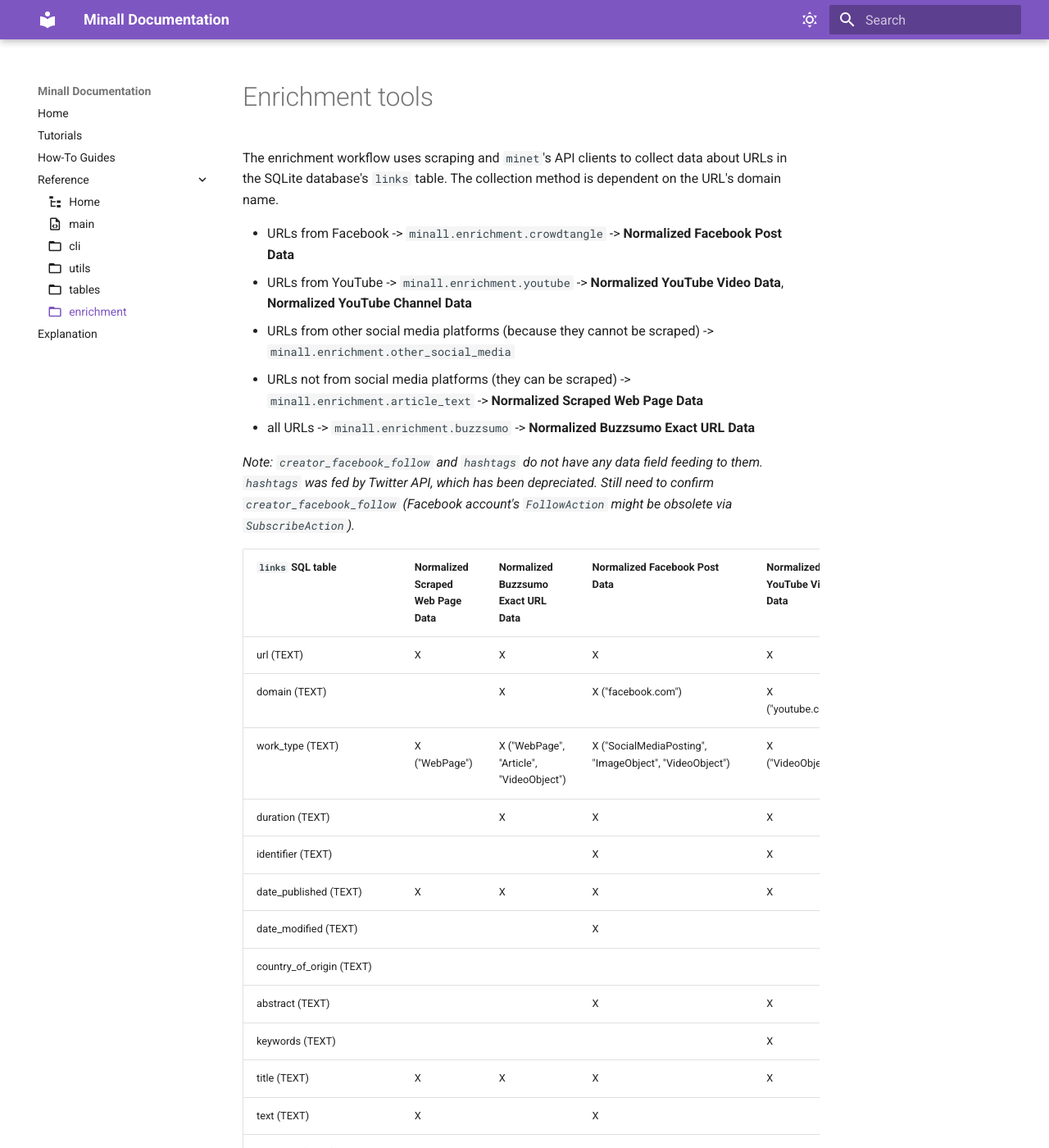
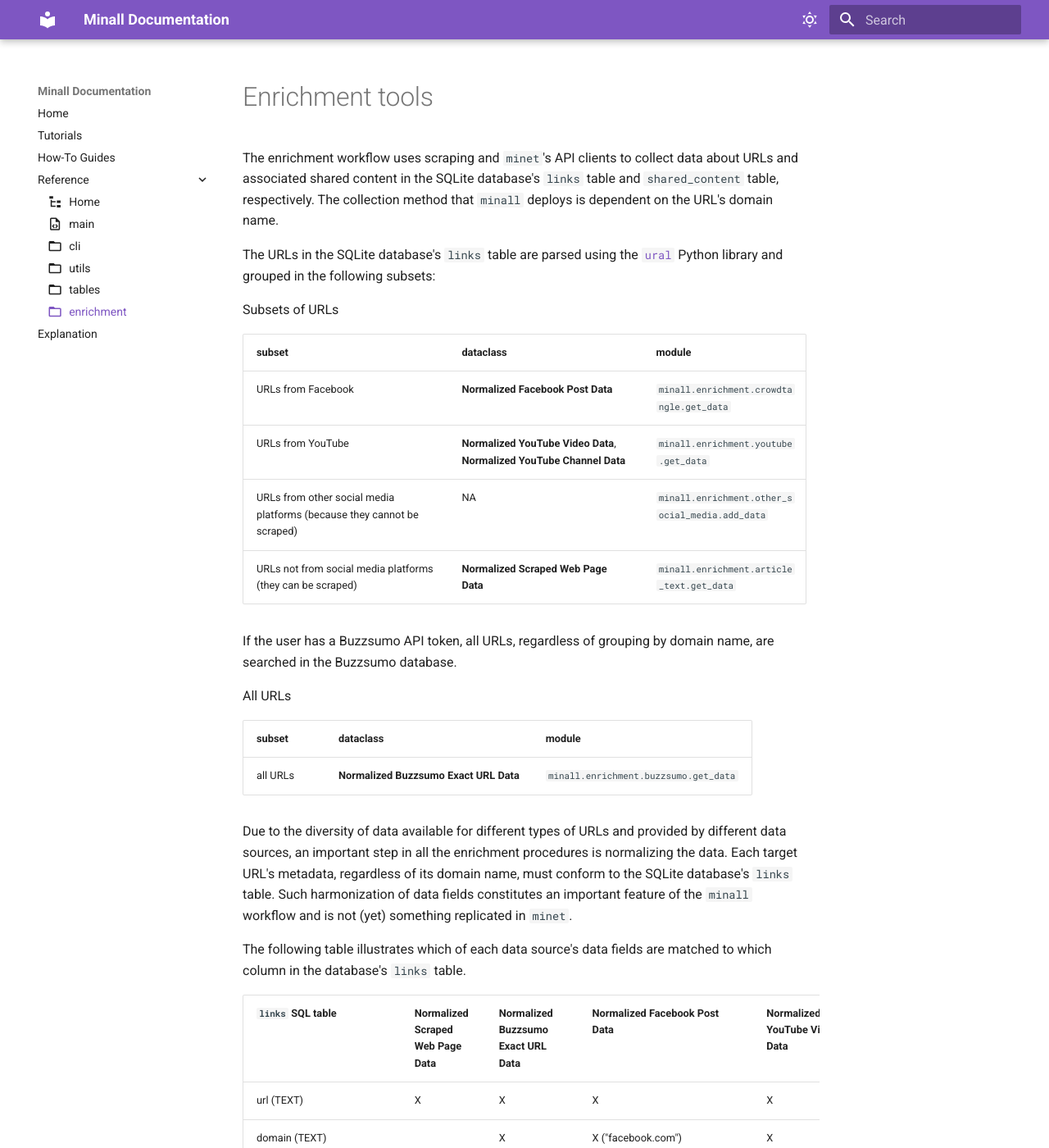
Before and after one commit to medialab/minall, an MkDocs documentation site: the page built from docs/reference/enrichment.md, in a window 1280 px wide and 1400 px high. Shown: the whole window at 82% size. Built offline with MkDocs 1.6.1 and Material for MkDocs 9.7.7, drawn with Linux system fonts in a browser that asks for light colours; some of the changed text lies outside the part shown.

```diff
--- a/docs/reference/enrichment.md
+++ b/docs/reference/enrichment.md
@@ -4,15 +4,30 @@ icon: material/folder-outline
 
 # Enrichment tools
 
-The enrichment workflow uses scraping and `minet`'s API clients to collect data about URLs in the SQLite database's `links` table. The collection method is dependent on the URL's domain name.
+The enrichment workflow uses scraping and `minet`'s API clients to collect data about URLs and associated shared content in the SQLite database's `links` table and `shared_content` table, respectively. The collection method that `minall` deploys is dependent on the URL's domain name.
 
-- URLs from Facebook -> `minall.enrichment.crowdtangle` -> **Normalized Facebook Post Data**
-- URLs from YouTube -> `minall.enrichment.youtube` -> **Normalized YouTube Video Data**, **Normalized YouTube Channel Data**
-- URLs from other social media platforms (because they cannot be scraped) -> `minall.enrichment.other_social_media`
-- URLs not from social media platforms (they can be scraped) -> `minall.enrichment.article_text` -> **Normalized Scraped Web Page Data**
-- all URLs -> `minall.enrichment.buzzsumo` -> **Normalized Buzzsumo Exact URL Data**
+The URLs in the SQLite database's `links` table are parsed using the [`ural`](https://github.com/medialab/ural) Python library and grouped in the following subsets:
 
-_Note: `creator_facebook_follow` and `hashtags` do not have any data field feeding to them. `hashtags` was fed by Twitter API, which has been depreciated. Still need to confirm `creator_facebook_follow` (Facebook account's `FollowAction` might be obsolete via `SubscribeAction`)._
+Subsets of URLs
+
+|subset|dataclass|module|
+|--|--|--|
+|URLs from Facebook|**Normalized Facebook Post Data**|`minall.enrichment.crowdtangle.get_data`|
+|URLs from YouTube|**Normalized YouTube Video Data**, **Normalized YouTube Channel Data**|`minall.enrichment.youtube.get_data`|
+URLs from other social media platforms (because they cannot be scraped)|NA|`minall.enrichment.other_social_media.add_data`|
+|URLs not from social media platforms (they can be scraped)|**Normalized Scraped Web Page Data**|`minall.enrichment.article_text.get_data`|
+
+If the user has a Buzzsumo API token, all URLs, regardless of grouping by domain name, are searched in the Buzzsumo database.
+
+All URLs
+
+|subset|dataclass|module|
+|--|--|--|
+all URLs|**Normalized Buzzsumo Exact URL Data**|`minall.enrichment.buzzsumo.get_data`|
+
+Due to the diversity of data available for different types of URLs and provided by different data sources, an important step in all the enrichment procedures is normalizing the data. Each target URL's metadata, regardless of its domain name, must conform to the SQLite database's `links` table. Such harmonization of data fields constitutes an important feature of the `minall` workflow and is not (yet) something replicated in `minet`.
+
+The following table illustrates which of each data source's data fields are matched to which column in the database's `links` table.
 
 |`links` SQL table|Normalized Scraped Web Page Data|Normalized Buzzsumo Exact URL Data|Normalized Facebook Post Data|Normalized YouTube Video Data|Normalized YouTube Channel Data|
 |--|--|--|--|--|--|
@@ -54,6 +69,8 @@ _Note: `creator_facebook_follow` and `hashtags` do not have any data field feedi
 |youtube_favorite (INTEGER)||||||
 |youtube_subscribe (INTEGER)|||||X|
 |create_video (INTEGER)|||||X|
+
+_Note: `creator_facebook_follow` and `hashtags` do not have any data field feeding to them. `hashtags` was fed by the Twitter API, which has been depreciated. I still need to confirm the use of `creator_facebook_follow` (Facebook accounts' `FollowAction` might have been made redundant by the `SubscribeAction`)._
 
 ---
 
--- a/minall/__version__.py
+++ b/minall/__version__.py
@@ -1,3 +1,3 @@
-__version__ = "0.0.14"
-__published__ = "2024-01-04"
-__identifier__ = "%s (%s)" % (__version__,__published__)
+__version__ = "0.1.0"
+__published__ = "2024-01-09"
+__identifier__ = "%s (%s)" % (__version__, __published__)
```
